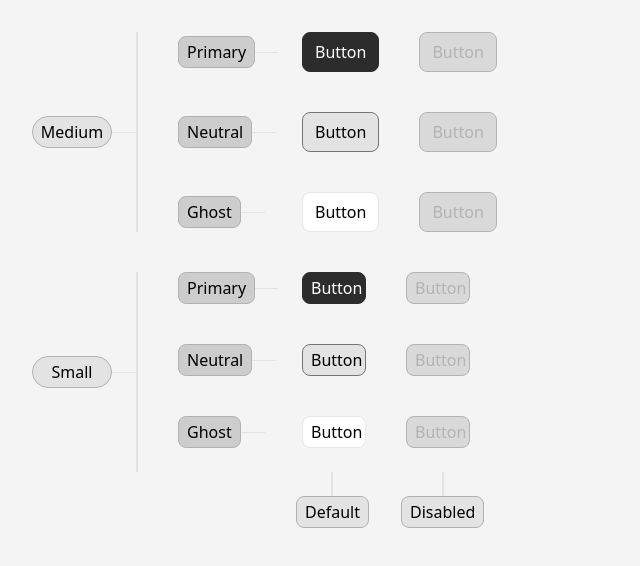
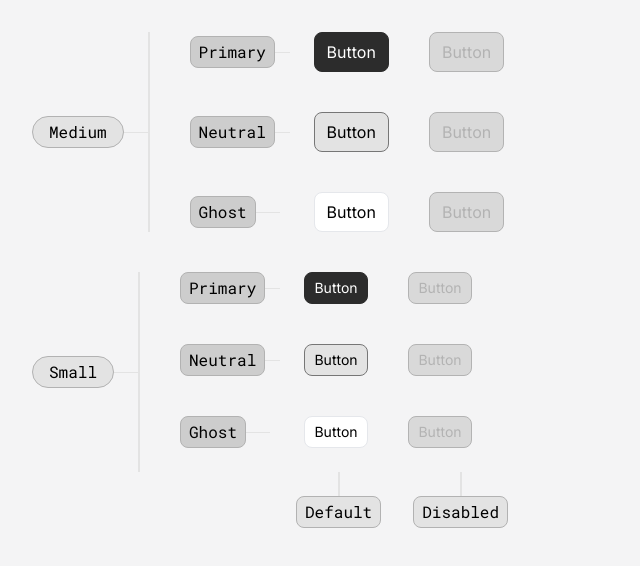
Before and after one commit to MatheusFilg/react-design-system, a React (Vite) app: page / in a window 1280 px wide. Shown: the top 566 px of the page, without its empty margins (0-640 px from the left). Built offline with nearby package versions, Linux system fonts and the light colour scheme.

Commit message:
implement inter and roboto fonts

```diff
--- a/src/components/ui/button.tsx
+++ b/src/components/ui/button.tsx
@@ -12,7 +12,8 @@ interface ButtonProps extends ButtonHTMLAttributes<HTMLButtonElement> {
 export default function Button(props: ButtonProps) {
   const { variant } = props
 
-  const style = 'flex items-center border gap-4 rounded-lg'
+  const style =
+    'flex items-center border gap-4 rounded-lg font-inter font-normal items-center justify-center'
   const disable =
     ' disabled:border-[#B3B3B3] disabled:bg-[#D9D9D9] disabled:text-[#B3B3B3]'
 
@@ -60,9 +61,9 @@ export function DefaultButton(props: ButtonProps) {
   let { children, defaultStyle, disabledStyle, size } = props
 
   if (size === 'medium') {
-    defaultStyle += ' w-18 h-10 p-3'
+    defaultStyle += ' w-18 h-10 p-3 text-base'
   } else {
-    defaultStyle += ' w-16 h-8 p-2'
+    defaultStyle += ' w-16 h-8 p-2 text-sm'
   }
 
   return (
@@ -79,9 +80,9 @@ export function NeutralButton(props: ButtonProps) {
   let { children, defaultStyle, disabledStyle, size } = props
 
   if (size === 'medium') {
-    defaultStyle += ' w-18 h-10 p-3'
+    defaultStyle += ' w-18 h-10 p-3 text-base'
   } else {
-    defaultStyle += ' w-16 h-8 p-2'
+    defaultStyle += ' w-16 h-8 p-2 text-sm'
   }
 
   return (
@@ -98,9 +99,9 @@ export function GhostButton(props: ButtonProps) {
   let { children, defaultStyle, disabledStyle, size } = props
 
   if (size === 'medium') {
-    defaultStyle += ' w-18 h-10 p-3'
+    defaultStyle += ' w-18 h-10 p-3 text-base'
   } else {
-    defaultStyle += ' w-16 h-8 p-2'
+    defaultStyle += ' w-16 h-8 p-2 text-sm'
   }
 
   return (
--- a/src/components/ui/label.tsx
+++ b/src/components/ui/label.tsx
@@ -9,7 +9,8 @@ interface LabelProps {
 export default function Label(props: LabelProps) {
   const { variant } = props
 
-  const style = 'w-fit items-center justify-center border border-[#B2B2B2]'
+  const style =
+    'w-fit items-center justify-center border border-[#B2B2B2] font-roboto font-normal'
 
   switch (variant) {
     case 'horizontal':
@@ -59,11 +60,14 @@ export function VerticalLabel(props: LabelProps) {
 }
 
 export function GroupLabel(props: LabelProps) {
-  const { children } = props
+  const { children, defaultStyle } = props
 
   return (
     <div className="flex flex-row items-center">
-      <label className="flex h-8 w-20 items-center justify-center rounded-full border border-[#B2B2B2] bg-[#E3E3E3] px-4 py-2">
+      <label
+        {...props}
+        className={`${defaultStyle} flex h-8 rounded-full bg-[#E3E3E3] px-4 py-2`}
+      >
         {children}
       </label>
       <div className="h-[1px] w-6 bg-[#E3E3E3]" />
--- a/src/global.css
+++ b/src/global.css
@@ -1,3 +1,5 @@
+@import url('https://fonts.googleapis.com/css2?family=Roboto+Mono:ital@0;1&display=swap');
+@import url('https://fonts.googleapis.com/css2?family=Inter:ital,opsz@0,14..32;1,14..32&display=swap');
 @tailwind base;
 @tailwind components;
 @tailwind utilities;
--- a/tailwind.config.js
+++ b/tailwind.config.js
@@ -2,7 +2,12 @@
 export default {
   content: ['./index.html', './src/**/*.{js,ts,jsx,tsx}'],
   theme: {
-    extend: {},
+    extend: {
+      fontFamily: {
+        roboto: ['Roboto Mono', 'monospace'],
+        inter: ['Inter', 'sans-serif'],
+      },
+    },
   },
   plugins: [],
 }
```
Also changed, not shown: src/components/ui/button-danger.tsx (added).
